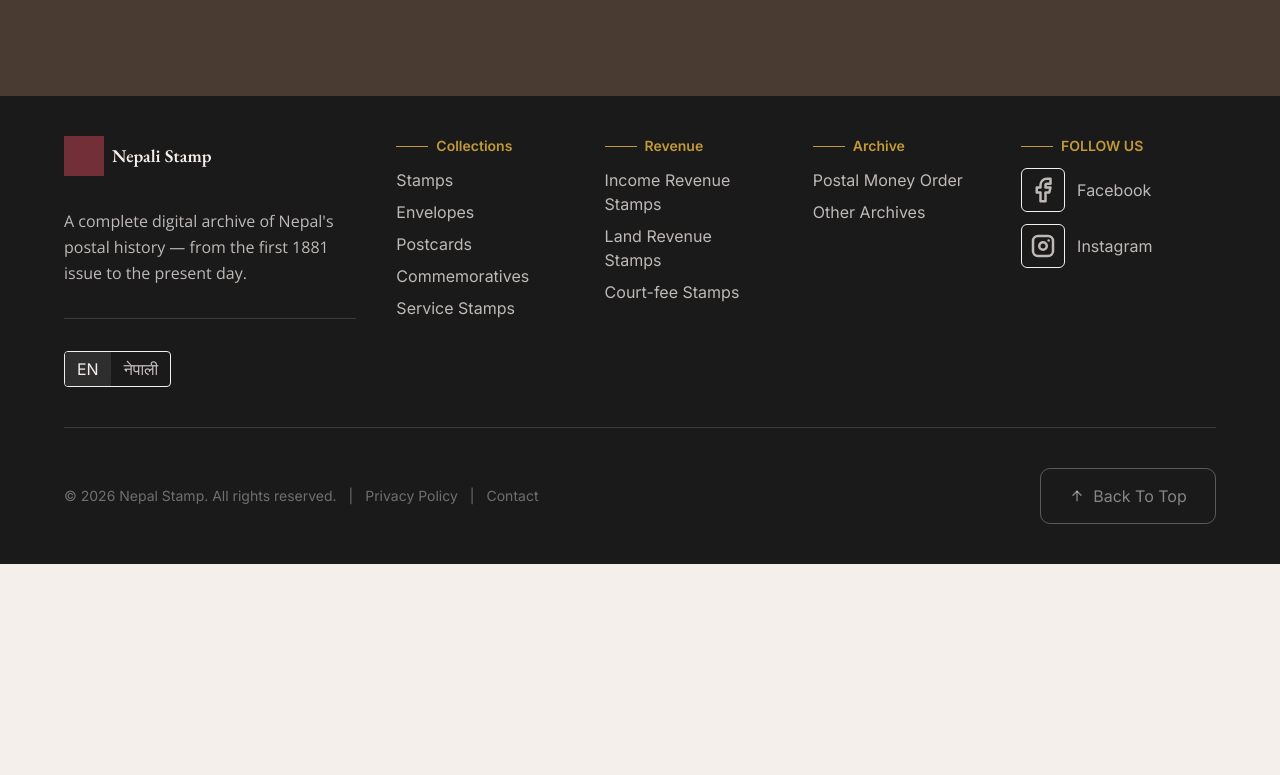
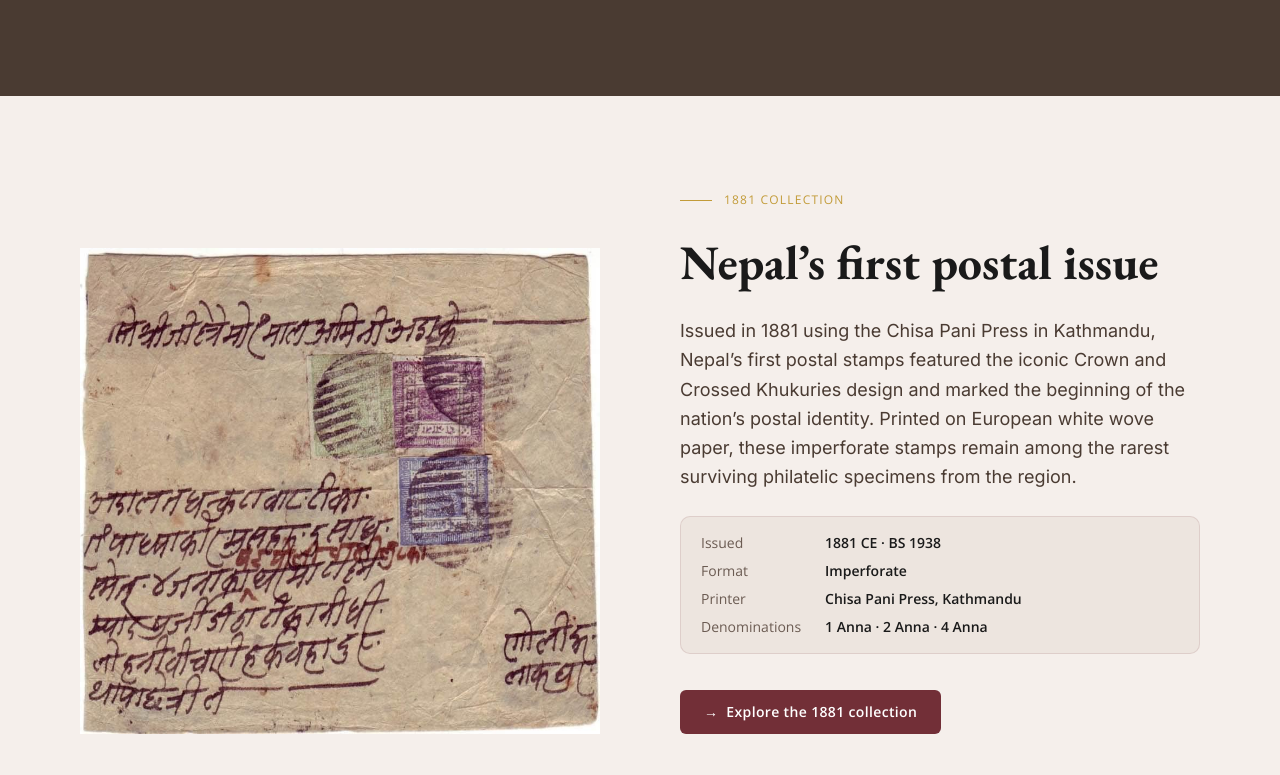
Before and after one commit to santubaba/Nepali-Stamp, a Next.js app: page / in a window 1280 px wide. Shown: the part 765-1540 px from the top of the page. Before the commit the page ends 1329 px from the top, so only its background shows below. Built offline with nearby package versions, Linux system fonts and the light colour scheme.

Commit message:
Created Stamp Grid, Decade Filter and 1881Collection for the home page.

```diff
--- /dev/null
+++ b/app/components/DecadeFilter/DecadeFilter.tsx
@@ -0,0 +1,94 @@
+"use client";
+
+import { useState } from "react";
+import { ChevronDown, ChevronRight } from "lucide-react";
+import type { Decade } from "./type";
+
+interface DecadeFilterProps {
+  data: Decade[];
+  defaultOpen?: string[];
+  selectedYear?: number | null;
+  onYearSelect?: (year: number) => void;
+}
+
+export default function DecadeFilter({
+  data,
+  defaultOpen = [],
+  selectedYear,
+  onYearSelect,
+}: DecadeFilterProps) {
+  const [openGroups, setOpenGroups] = useState<Set<string>>(
+    new Set(defaultOpen),
+  );
+
+  const toggleGroup = (decade: string) => {
+    setOpenGroups((prev) => {
+      const next = new Set(prev);
+
+      if (next.has(decade)) {
+        next.delete(decade);
+      } else {
+        next.add(decade);
+      }
+
+      return next;
+    });
+  };
+
+  return (
+    <aside className="pr-5 border-r w-72 border-brand-border">
+      <h2 className="mb-6 text-3xl font-medium tracking-wide uppercase font-body text-brand-secondary">
+        Browse by Decade
+      </h2>
+
+      <nav aria-label="Browse by decade">
+        {data.map((group) => {
+          const open = openGroups.has(group.decade);
+
+          return (
+            <div key={group.decade} className="mb-3">
+              <button
+                onClick={() => toggleGroup(group.decade)}
+                className="flex items-center w-full gap-2 py-2 text-left transition-colors hover:text-brand-primary"
+              >
+                {open ? <ChevronDown size={18} /> : <ChevronRight size={18} />}
+
+                <span className="text-2xl font-semibold font-body text-brand-secondary">
+                  {group.decade}
+                </span>
+              </button>
+
+              {open && (
+                <div className="pl-4 mt-2 ml-2 border-l border-brand-border">
+                  {group.years.map((year) => {
+                    const active = selectedYear === year.year;
+
+                    return (
+                      <button
+                        key={year.year}
+                        onClick={() => onYearSelect?.(year.year)}
+                        className="flex items-center justify-between w-full px-2 py-1 mb-2 transition-all rounded-md hover:bg-brand-surface"
+                      >
+                        <span
+                          className={`text-xl font-medium ${
+                            active ? "text-brand-primary" : "text-brand-text"
+                          }`}
+                        >
+                          {year.year}
+                        </span>
+
+                        <span className="px-3 py-1 text-sm font-medium rounded-lg bg-brand-surface text-brand-muted">
+                          {year.count}
+                        </span>
+                      </button>
+                    );
+                  })}
+                </div>
+              )}
+            </div>
+          );
+        })}
+      </nav>
+    </aside>
+  );
+}
--- /dev/null
+++ b/app/components/DecadeFilter/type.ts
@@ -0,0 +1,9 @@
+export interface DecadeYear {
+  year: number;
+  count: number;
+}
+
+export interface Decade {
+  decade: string;
+  years: DecadeYear[];
+}
--- /dev/null
+++ b/app/components/StampGrid/stampgrid.tsx
@@ -0,0 +1,33 @@
+import StampCard from "../StampCard/StampCard";
+
+type Stamp = {
+  id: number;
+  slug: string;
+  title: string;
+  year: number;
+  country: string;
+  description: string;
+  img: string;
+};
+
+type StampGridProps = {
+  stamps: Stamp[];
+};
+
+export default function StampGrid({ stamps }: StampGridProps) {
+  if (stamps.length === 0) {
+    return (
+      <div className="py-16 text-sm text-center font-meta text-brand-muted">
+        No stamps found.
+      </div>
+    );
+  }
+
+  return (
+    <div className="grid grid-cols-2 gap-4 md:grid-cols-3 lg:grid-cols-5">
+      {stamps.map((stamp) => (
+        <StampCard key={stamp.id} {...stamp} />
+      ))}
+    </div>
+  );
+}
--- /dev/null
+++ b/app/home/Collection1881.tsx
@@ -0,0 +1,100 @@
+import Image from "next/image";
+import Link from "next/link";
+
+const metadata = [
+  { label: "Issued", value: "1881 CE · BS 1938" },
+  { label: "Format", value: "Imperforate" },
+  { label: "Printer", value: "Chisa Pani Press, Kathmandu" },
+  { label: "Denominations", value: "1 Anna · 2 Anna · 4 Anna" },
+];
+
+export default function Collection1881() {
+  return (
+    <section className="w-full bg-brand-bg">
+      <div className="grid items-stretch grid-cols-1 gap-12 px-6 py-16 mx-auto max-w-7xl md:px-12 lg:px-20 md:py-24 md:grid-cols-2 md:gap-16 lg:gap-20">
+        {/* ── Left: cover image ── */}
+
+        <Image
+          src="/stamps/first.jpg"
+          alt="1881 Nepal first postal issue — envelope bearing Crown and Crossed Khukuries stamps"
+          height={100}
+          width={600}
+          className="mt-14"
+        />
+
+        {/* ── Right: content ── */}
+        <div className="flex flex-col h-full gap-3">
+          <div className="flex flex-col gap-6">
+            {/* Eyebrow */}
+            <div className="flex items-center gap-3">
+              <span
+                aria-hidden="true"
+                className="block w-8 h-px bg-brand-accent"
+              />
+              <span className="text-xs tracking-widest uppercase font-meta text-brand-accent">
+                1881 Collection
+              </span>
+            </div>
+
+            {/* Heading */}
+            <h2 className="text-4xl font-bold leading-tight font-heading md:text-5xl text-brand-text">
+              Nepal&rsquo;s first postal issue
+            </h2>
+
+            {/* Body copy */}
+            <p className="text-base leading-relaxed font-body md:text-lg text-brand-secondary max-w-prose">
+              Issued in 1881 using the Chisa Pani Press in Kathmandu,
+              Nepal&rsquo;s first postal stamps featured the iconic Crown and
+              Crossed Khukuries design and marked the beginning of the
+              nation&rsquo;s postal identity. Printed on European white wove
+              paper, these imperforate stamps remain among the rarest surviving
+              philatelic specimens from the region.
+            </p>
+
+            {/* Metadata card */}
+            <div className="rounded-[var(--radius-xl)] border border-brand-border bg-brand-surface px-5 py-4">
+              <dl className="grid grid-cols-[auto_1fr] gap-x-6 gap-y-2">
+                {metadata.map(({ label, value }) => (
+                  <>
+                    <dt
+                      key={`dt-${label}`}
+                      className="text-sm font-meta text-brand-muted whitespace-nowrap"
+                    >
+                      {label}
+                    </dt>
+                    <dd
+                      key={`dd-${label}`}
+                      className="text-sm font-semibold font-meta text-brand-text"
+                    >
+                      {value}
+                    </dd>
+                  </>
+                ))}
+              </dl>
+            </div>
+          </div>
+
+          {/* CTA */}
+          <div className="pt-6 mt-auto">
+            <Link
+              href="/collections/1881"
+              className="
+        inline-flex items-center gap-2
+        bg-brand-primary text-white
+        font-meta text-sm font-semibold tracking-wide
+        px-6 py-3 rounded-[var(--radius-md)]
+        transition-colors duration-200
+        hover:bg-brand-secondary focus-visible:outline-none
+        focus-visible:ring-2 focus-visible:ring-brand-primary
+        focus-visible:ring-offset-2
+      "
+            >
+              <span aria-hidden="true">→</span>
+              Explore the 1881 collection
+            </Link>
+          </div>
+        </div>
+      </div>
+    </section>
+  );
+}
--- a/app/page.tsx
+++ b/app/page.tsx
@@ -1,9 +1,11 @@
 import AboutInfo from "./components/AboutInfo/page";
+import Collection1881 from "./home/Collection1881";
 
 export default function Home() {
   return (
     <>
       <AboutInfo />
+      <Collection1881 />
     </>
   );
 }
```
Also changed, not shown: app/collections/stamps/page.tsx (+121 -39 lines), public/stamps/first.jpg (added).
